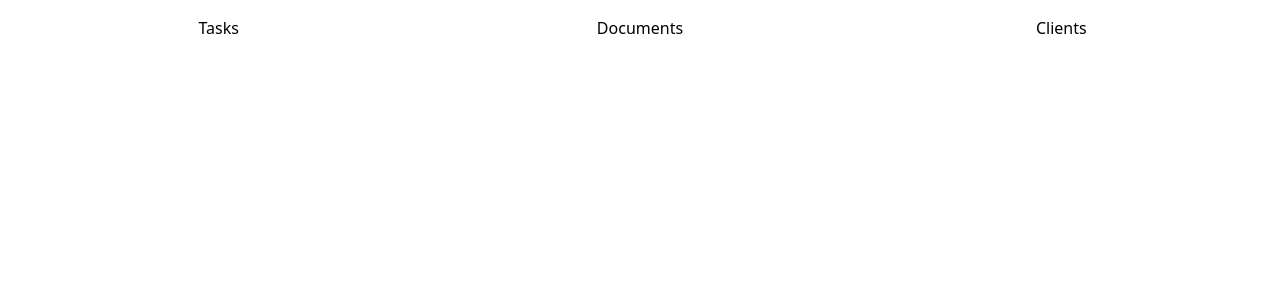
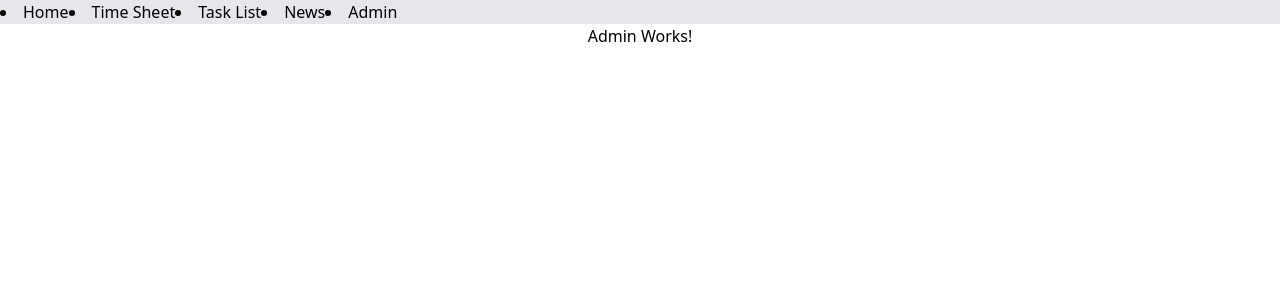
Before and after one commit to brycealbertazzi/OMAlbertazzi, a React (Create React App) app: page /admin in a window 1280 px wide. Shown: the top 300 px of the page. Built offline with nearby package versions, Linux system fonts and the light colour scheme.

Commit message:
React Router Set Up

```diff
--- a/package.json
+++ b/package.json
@@ -9,6 +9,7 @@
     "@testing-library/user-event": "^12.8.3",
     "react": "^17.0.2",
     "react-dom": "^17.0.2",
+    "react-router-dom": "^5.3.0",
     "react-scripts": "4.0.3",
     "web-vitals": "^1.1.2"
   },
--- a/src/App.js
+++ b/src/App.js
@@ -1,10 +1,31 @@
 import './App.css';
+import React, { Fragment } from 'react';
 import { Navbar } from './components/Navbar';
+import { BrowserRouter as Router, Switch, Route } from 'react-router-dom';
+import { Home } from './components/Home';
+import { TimeSheet } from './components/TimeSheet';
+import { TaskList } from './components/TaskList';
+import { News } from './components/News';
+import { Admin } from './components/Admin';
 
-function App() {
+const App = () => {
   return (
     <div className="App">
-      <Navbar></Navbar>
+      <Router>
+        <Fragment>
+            <Navbar></Navbar>
+            <div className="container">
+                <Switch>
+                {/* Home, Time Sheet, Task List, News, Admin */}
+                    <Route exact path='/' component={Home}></Route>
+                    <Route exact path='/time-sheet' component={TimeSheet}></Route>
+                    <Route exact path='/task-list' component={TaskList}></Route>
+                    <Route exact path='/news' component={News}></Route>
+                    <Route exact path='/admin' component={Admin}></Route>
+                </Switch>
+            </div>
+        </Fragment>
+      </Router>
     </div>
   );
 }
--- /dev/null
+++ b/src/components/Admin.js
@@ -0,0 +1,9 @@
+import React from 'react'
+
+export const Admin = () => {
+    return (
+        <div>
+            <h1>Admin Works!</h1>
+        </div>
+    )
+}
--- a/src/components/Navbar.js
+++ b/src/components/Navbar.js
@@ -1,12 +1,26 @@
 import React from 'react'
+import { Link } from 'react-router-dom';
 
 export const Navbar = () => {
+    // Home, Time Sheet, Task List, News, Admin
     return (
-        <div className="container mx-auto px-4 py-4">
-            <div className="flex space-x-4 ...">
-                <div className="flex-1 ...">Tasks</div>
-                <div className="flex-1 ...">Documents</div>
-                <div className="flex-1 ...">Clients</div>
+        <div className="container mx-auto">
+            <div className="flex bg-gray-200">
+                <li>
+                    <Link to='/'>Home</Link>
+                </li>
+                <li>
+                    <Link to='/time-sheet'>Time Sheet</Link>
+                </li>
+                <li>
+                    <Link to='/task-list'>Task List</Link>
+                </li>
+                <li>
+                    <Link to='/news'>News</Link>
+                </li>
+                <li>
+                    <Link to='/admin'>Admin</Link>
+                </li>
             </div>
         </div>
     )
--- /dev/null
+++ b/src/components/News.js
@@ -0,0 +1,9 @@
+import React from 'react'
+
+export const News = () => {
+    return (
+        <div>
+            <h1>News Works!</h1>
+        </div>
+    )
+}
--- /dev/null
+++ b/src/components/TaskList.js
@@ -0,0 +1,9 @@
+import React from 'react'
+
+export const TaskList = () => {
+    return (
+        <div>
+            <h1>Task List Works!</h1>
+        </div>
+    )
+}
--- /dev/null
+++ b/src/components/TimeSheet.js
@@ -0,0 +1,9 @@
+import React from 'react'
+
+export const TimeSheet = () => {
+    return (
+        <div>
+            <h1>Time Sheet Works!</h1>
+        </div>
+    )
+}
```
Also changed, not shown: 1 other file (tests, documents, lock files or other folders).
